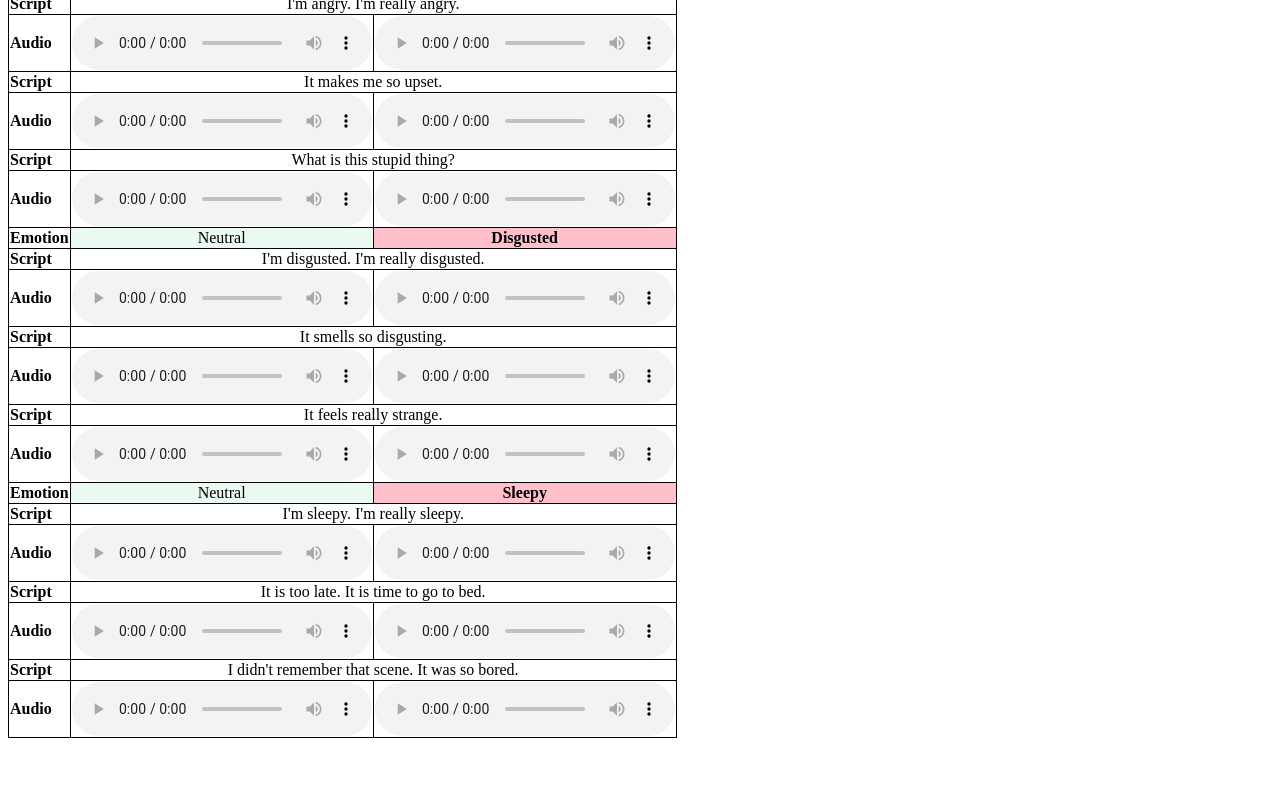
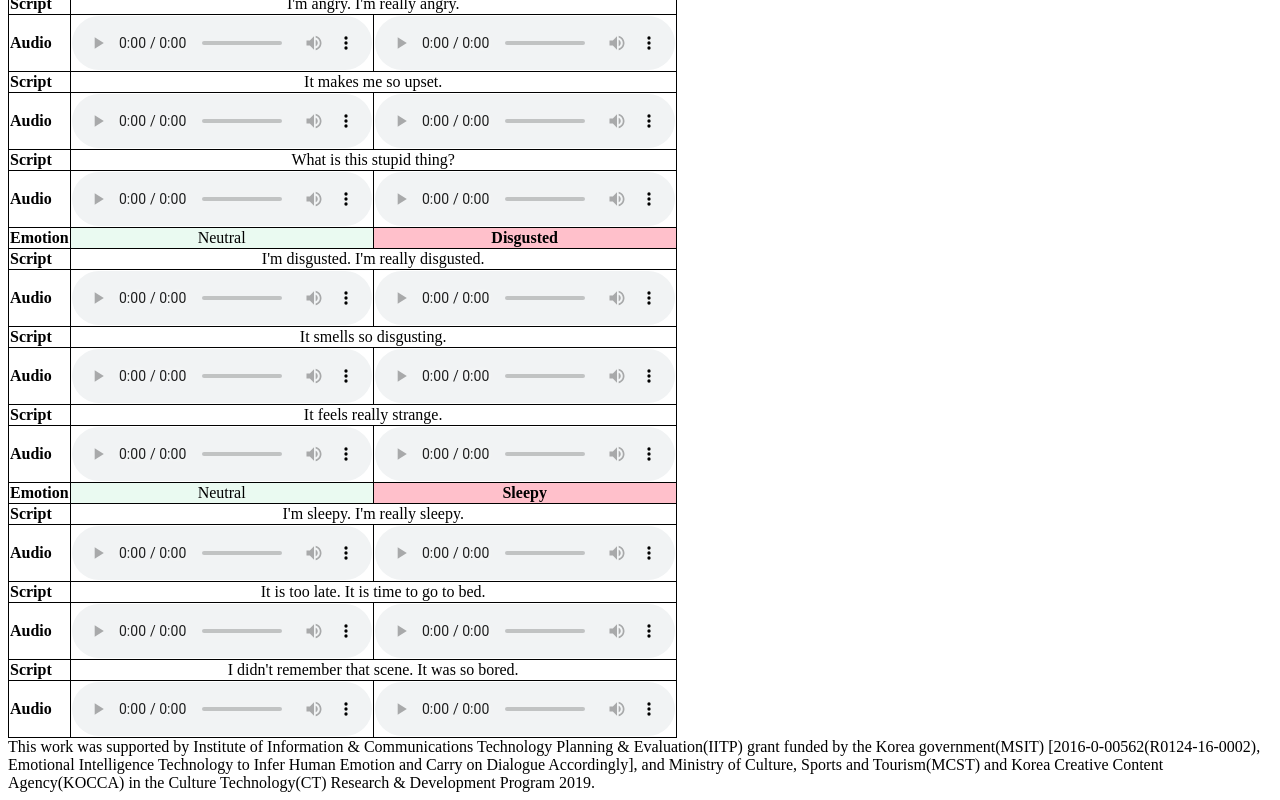
Before and after one commit to sungjae-cho/ICASSP2020_STDemo, a plain HTML site: page index.html in a window 1280 px wide. Shown: the part 2024-2824 px from the top of the page. Before the commit the page ends 2770 px from the top, so only its background shows below. Drawn offline with Linux system fonts and the light colour scheme.

Commit message:
Update index.html
Add supports.

```diff
--- a/index.html
+++ b/index.html
@@ -400,6 +400,6 @@
         </tr>
       </table>
     </div>
-
+    <div>This work was supported by Institute of Information & Communications Technology Planning & Evaluation(IITP) grant funded by the Korea government(MSIT) [2016-0-00562(R0124-16-0002), Emotional Intelligence Technology to Infer Human Emotion and Carry on Dialogue Accordingly], and Ministry of Culture, Sports and Tourism(MCST) and Korea Creative Content Agency(KOCCA) in the Culture Technology(CT) Research & Development Program 2019.</div>
   </body>
 </html>
```
